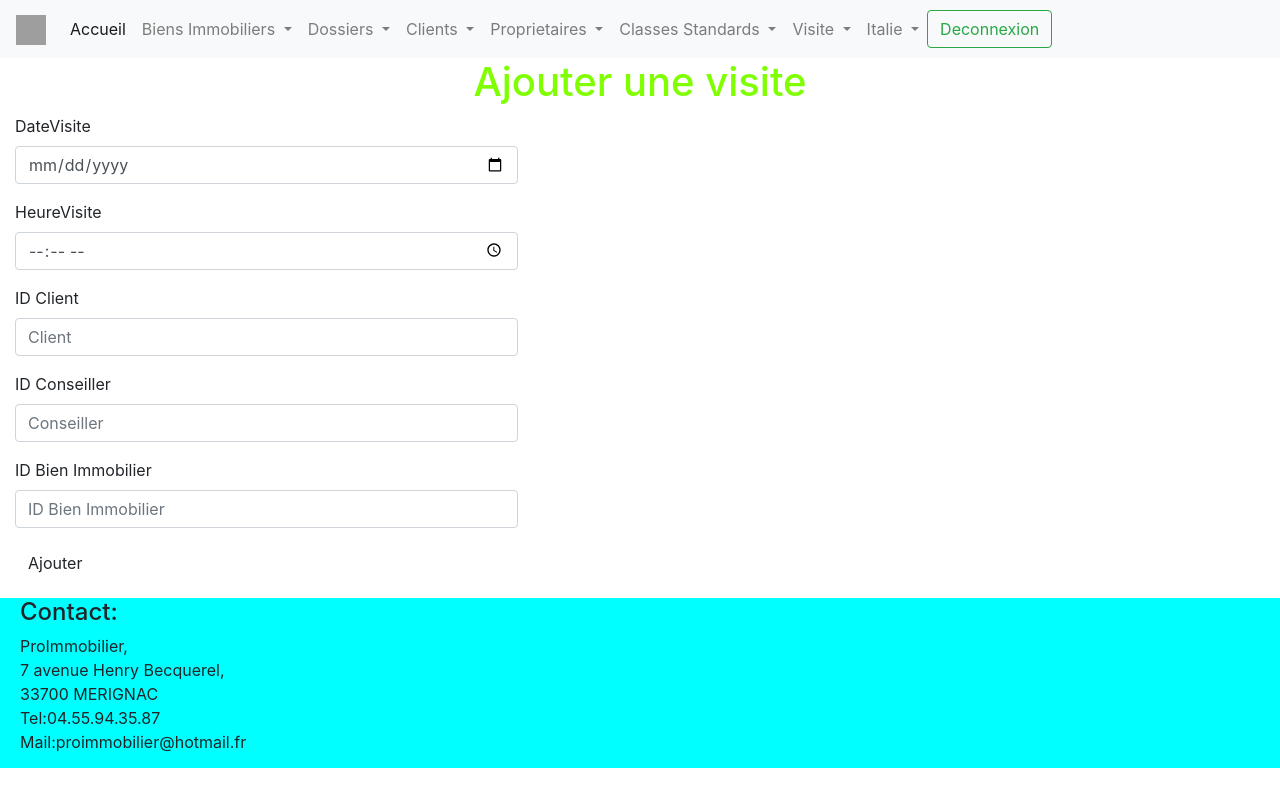
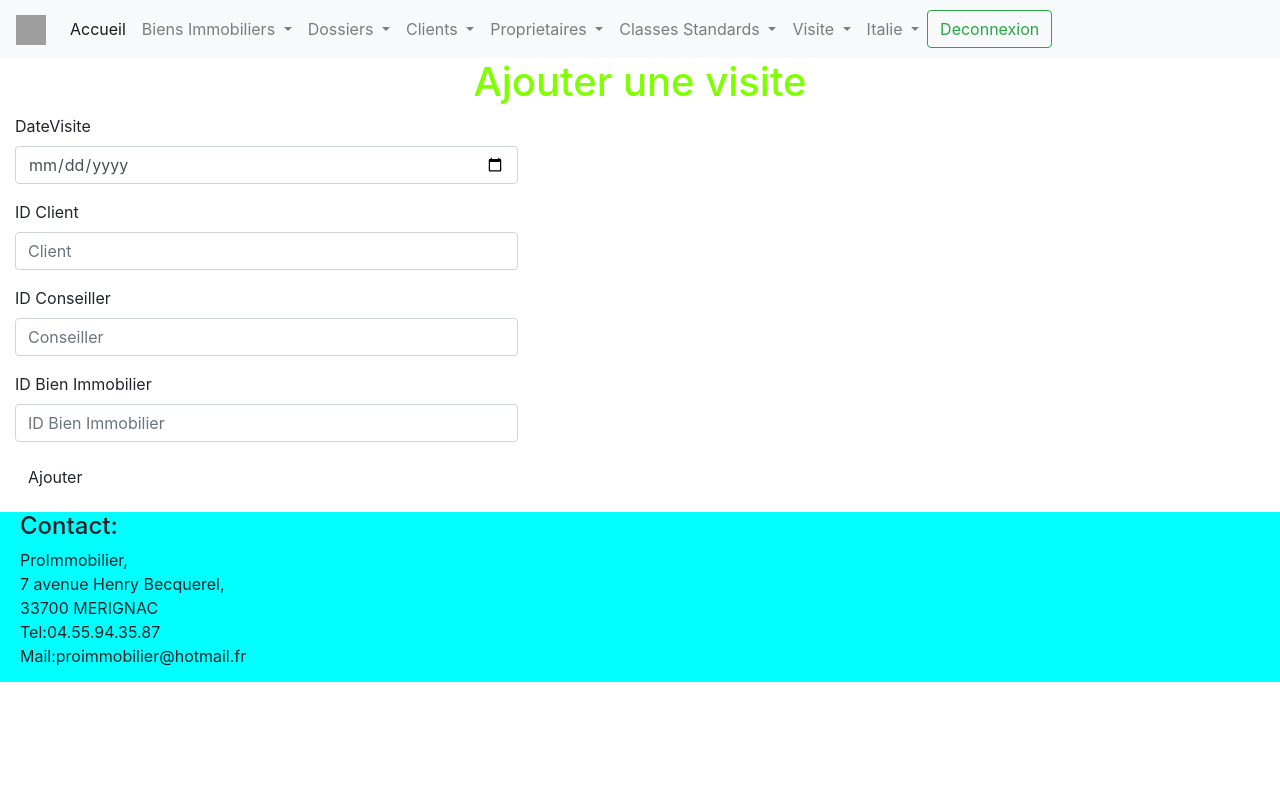
Before and after one commit to intiecommerce/AgenceImmobiliere, an Angular app in the folder ProjetAngular/: page /addVisite in a window 1280 px wide. Built offline with nearby package versions, Linux system fonts and the light colour scheme; grey boxes are pictures that could not be loaded.

Commit message:
jogg: modif visite

```diff
--- a/ProjetAngular/src/app/Model/visite.ts
+++ b/ProjetAngular/src/app/Model/visite.ts
@@ -1,11 +1,12 @@
 import { Personne } from './personne';
 import { BiensImmo } from './biens-immo';
+import { Time } from '@angular/common';
 
 export class Visite {
 
     public id:number;
     public dateVisite:Date;
-    public heureVisite:Date;
+    public heureVisite:Time;
     public client:Personne;
     public conseillerVisite:Personne;
     public bienImmo:BiensImmo;
--- a/ProjetAngular/src/app/ajouter-visite/ajouter-visite.component.html
+++ b/ProjetAngular/src/app/ajouter-visite/ajouter-visite.component.html
@@ -9,12 +9,6 @@
     <label for="idDateVisite" class="col-sm-2 control-label">DateVisite</label>
     <div class="col-sm-5">
       <input type="date" class="form-control" id="idDateVisite" name="fDateVisite" [(ngModel)]="visIn.dateVisite">
-    </div>
-  </div>
-  <div class="form-group">
-    <label for="idHeureVisite" class="col-sm-2 control-label">HeureVisite</label>
-    <div class="col-sm-5">
-      <input type="time" class="form-control" id="idHeureVisite" name="fHeureVisite" [(ngModel)]="visIn.heureVisite">
     </div>
   </div>
   <div class="form-group">
```
